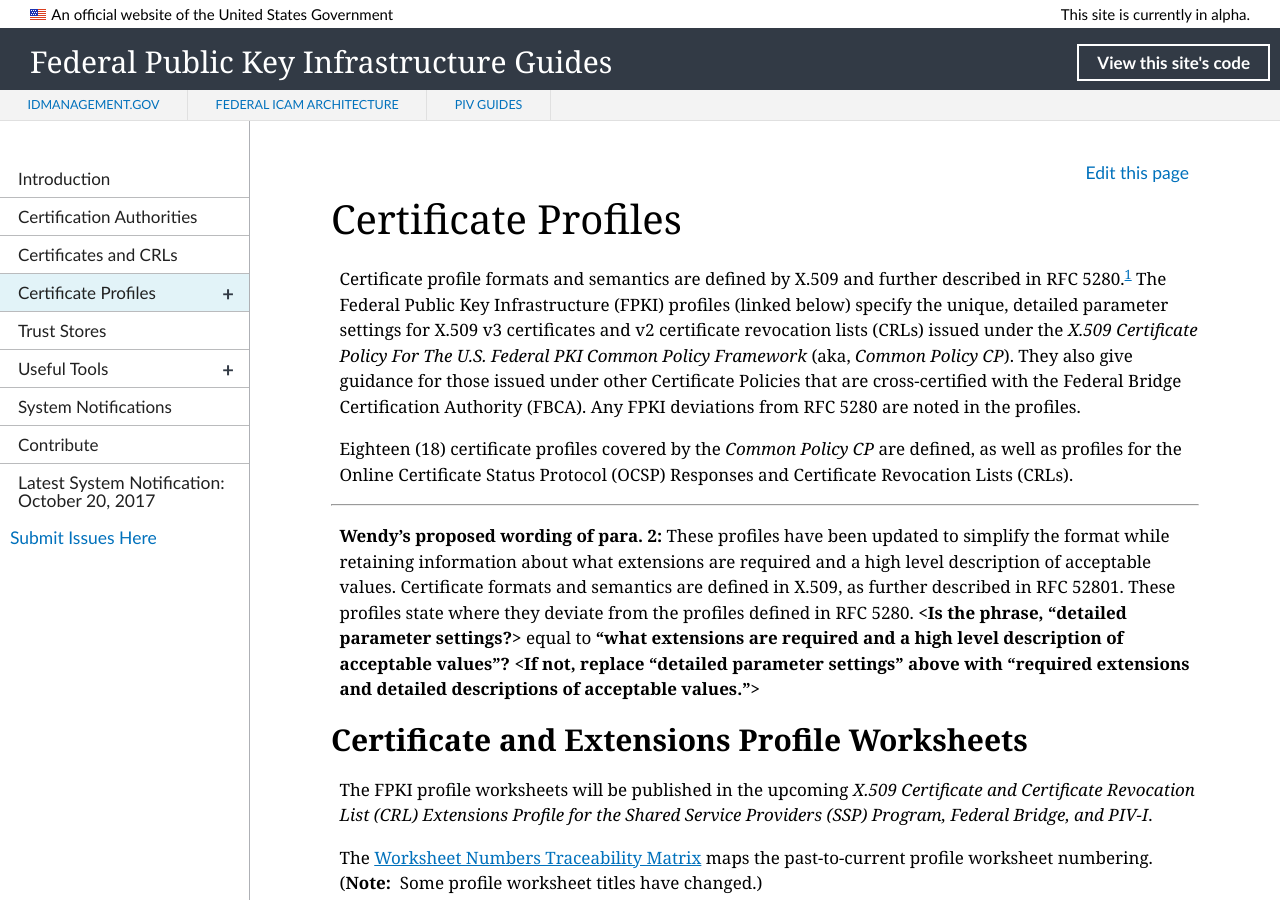
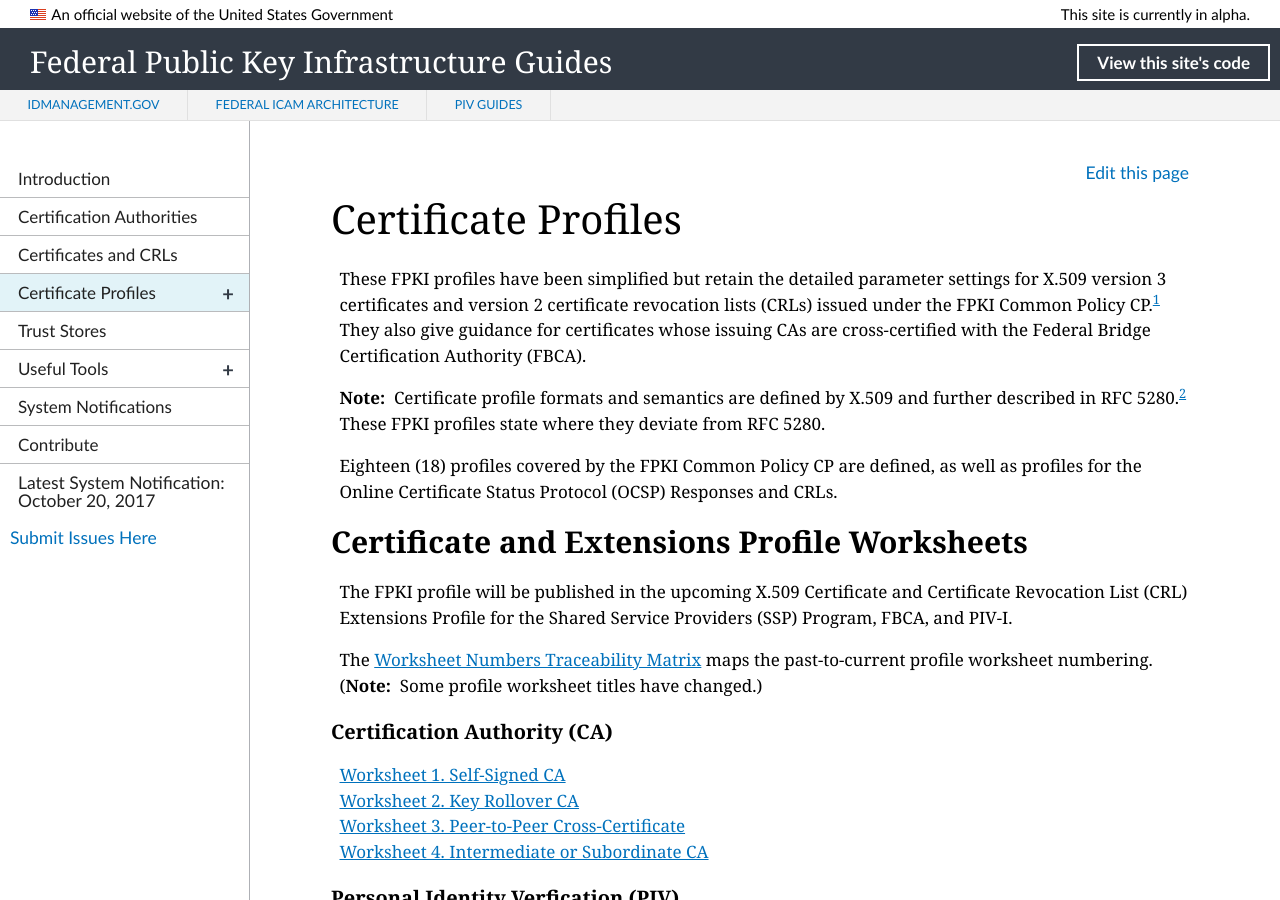
Before and after one commit to GSA/fpki-guides, a Jekyll site: the page built from pages/fpki_certificate_profiles.md, in a window 1280 px wide and 900 px high. Built offline with Jekyll 4.4.1, drawn with Linux system fonts in a browser that asks for light colours; nearby versions of some CDN libraries; library files that are not in the unit come from our copies; some of the changed text lies outside the part shown.

Commit message:
Update fpki_certificate_profiles.md
Intro content revisions

```diff
--- a/pages/fpki_certificate_profiles.md
+++ b/pages/fpki_certificate_profiles.md
@@ -4,18 +4,15 @@
 permalink: /certprofiles/
 ---
 
-Certificate profile formats and semantics are defined by X.509 and further described in RFC 5280.<sup>[1](#1)</sup> The Federal Public Key Infrastructure (FPKI) profiles (linked below) specify the unique, detailed parameter settings for X.509 v3 certificates and v2 certificate revocation lists (CRLs) issued under the _X.509 Certificate Policy For The U.S. Federal PKI Common Policy Framework_ (aka, _Common Policy CP_). They also give guidance for those issued under other Certificate Policies that are cross-certified with the Federal Bridge Certification Authority (FBCA). Any FPKI deviations from RFC 5280 are noted in the profiles.
+These FPKI profiles have been simplified but retain the detailed parameter settings for X.509 version 3 certificates and version 2 certificate revocation lists (CRLs) issued under the FPKI Common Policy CP.<sup>[1](#1)</sup> They also give guidance for certificates whose issuing CAs are cross-certified with the Federal Bridge Certification Authority (FBCA).
 
-Eighteen (18) certificate profiles covered by the _Common Policy CP_ are defined, as well as profiles for the Online Certificate Status Protocol (OCSP) Responses and Certificate Revocation Lists (CRLs).
+**Note:**&nbsp;&nbsp;Certificate profile formats and semantics are defined by X.509 and further described in RFC 5280.<sup>[2](#2)</sup> These FPKI profiles state where they deviate from RFC 5280.
 
-------
-**Wendy's proposed wording of para. 2:** These profiles have been updated to simplify the format while retaining information about what extensions are required and a high level description of acceptable values.
-Certificate formats and semantics are defined in X.509, as further described in RFC 52801.  These profiles state where they deviate from the profiles defined in RFC 5280.
- **<Is the phrase, "detailed parameter settings?>** equal to **"what extensions are required and a high level description of acceptable values"?** **<If not, replace "detailed parameter settings" above with "required extensions and detailed descriptions of acceptable values.">**
+Eighteen (18) profiles covered by the FPKI Common Policy CP are defined, as well as profiles for the Online Certificate Status Protocol (OCSP) Responses and CRLs.
 
 ## Certificate and Extensions Profile Worksheets
 
-The FPKI profile worksheets will be published in the upcoming _X.509 Certificate and Certificate Revocation List (CRL) Extensions Profile for the Shared Service Providers (SSP) Program, Federal Bridge, and PIV-I_.
+The FPKI profile will be published in the upcoming X.509 Certificate and Certificate Revocation List (CRL) Extensions Profile for the Shared Service Providers (SSP) Program, FBCA, and PIV-I.
 
 The [Worksheet Numbers Traceability Matrix](#worksheet-numbers-traceability-matrix) maps the past-to-current profile worksheet numbering. (**Note:**&nbsp;&nbsp;Some profile worksheet titles have changed.)
 
```
Also changed, not shown: other parts of pages/fpki_certificate_profiles.md (+7 -6 lines).
